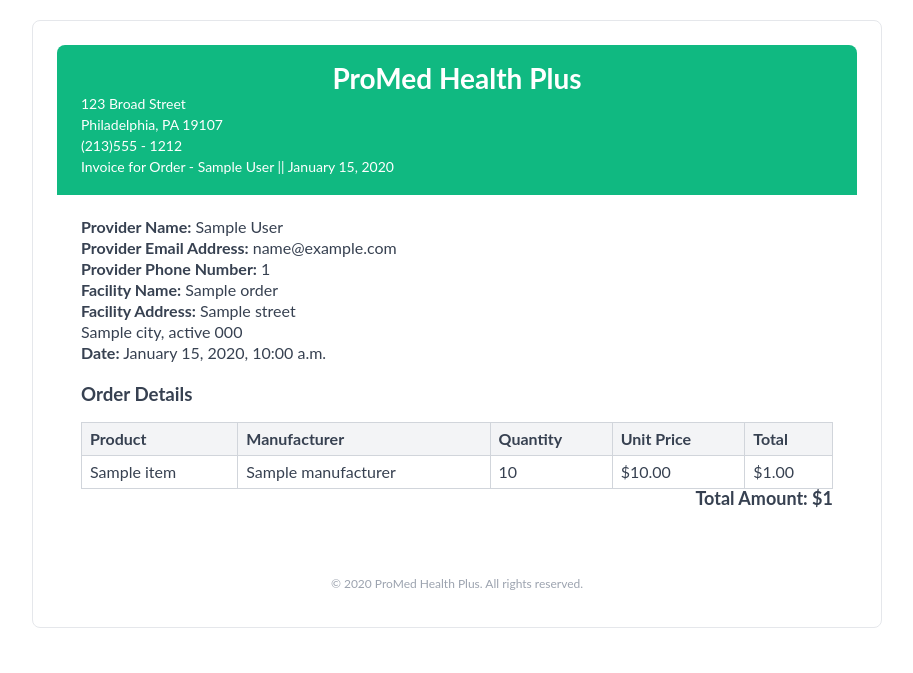
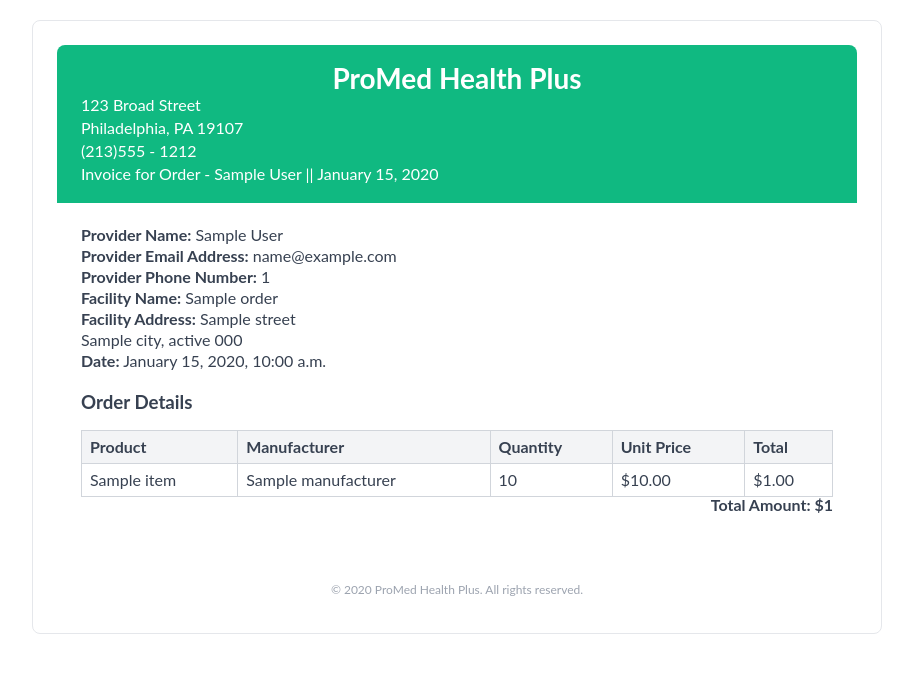
Before and after one commit to wchandler2020/promedhealthplus_portal_api, a Django app: template orders/templates/orders/order_invoice.html in a window 1280 px wide. Shown: the top 673 px of the page, without its empty margins (183-1096 px from the left). Run offline with Django 3.2, Linux system fonts and the light colour scheme; the template is opened without the code that fills it: most values are stand-ins (such as "Sample title", 1, 10 or a date in 2020).

Commit message:
fixed: fixed header and content text size

```diff
--- a/orders/templates/orders/order_invoice.html
+++ b/orders/templates/orders/order_invoice.html
@@ -30,8 +30,8 @@
 
       .header p {
         margin-top: 0;
-        margin-bottom: 4px; /* Or adjust as needed */
-        font-size: 14px; /* Optional: make it slightly smaller if needed */
+        margin-bottom: 4px;
+        font-size: 16px;
       }
 
       .header h2 {
@@ -47,10 +47,10 @@
         line-height: 1;
       }
 
-      /* This is the key change */
       .content p {
         margin-top: 0;
-        margin-bottom: 5px; /* Adjust this value to control spacing */
+        margin-bottom: 5px;
+        font-size: 16px;
       }
 
       .invoice-info {
```
